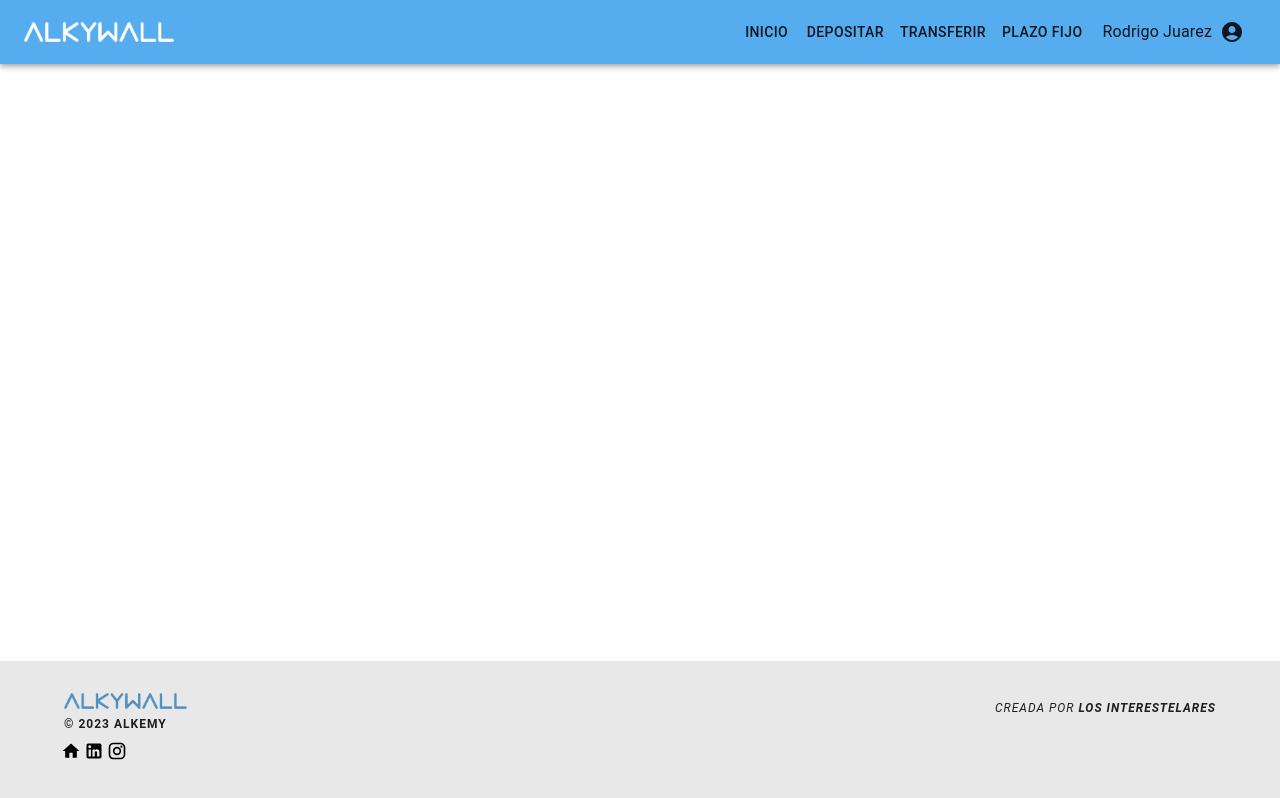
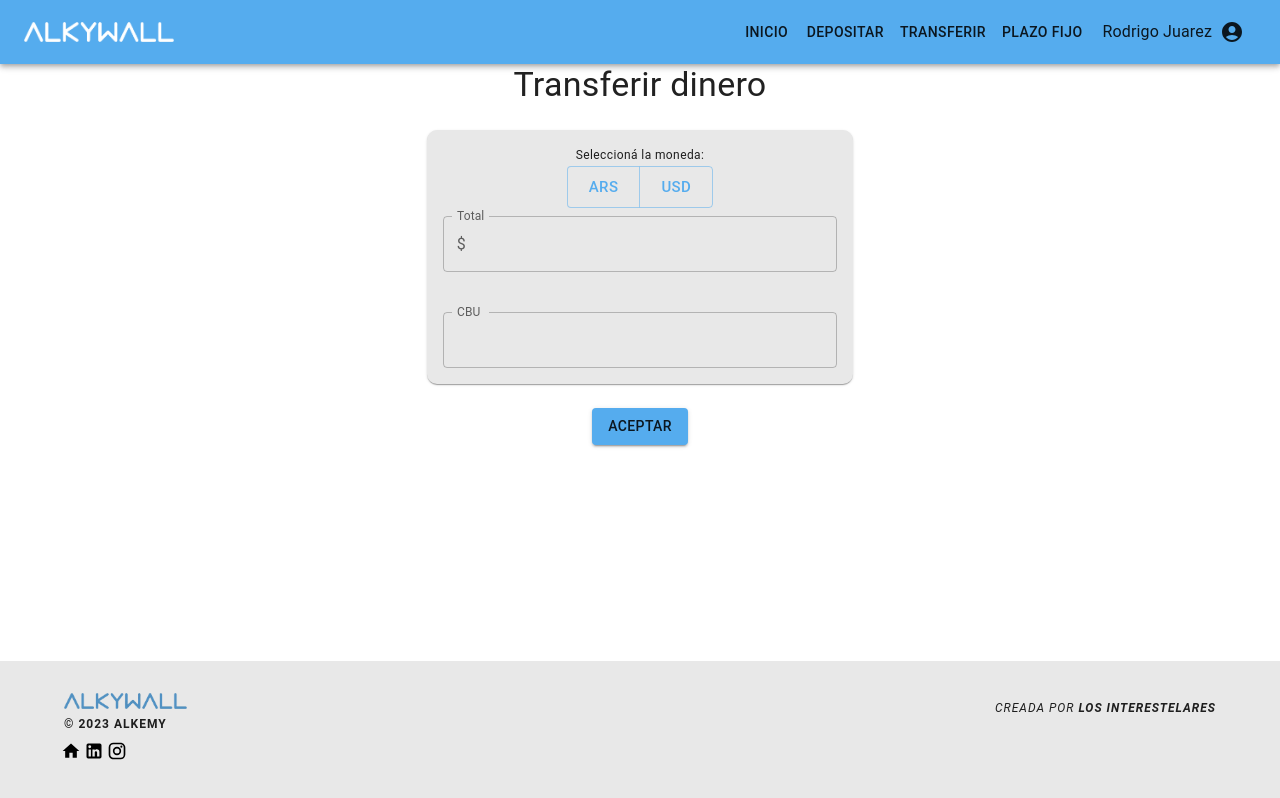
Before and after one commit to alkemyTech/BBVA-FS-W3-Front-T2, a React (Vite) app: page /transferir in a window 1280 px wide. Built offline with nearby package versions, Linux system fonts and the light colour scheme.

Commit message:
transaction

```diff
--- a/src/App.jsx
+++ b/src/App.jsx
@@ -7,6 +7,7 @@ import "./App.css";
 import RegisterForm from "./forms/RegisterForm.jsx";
 import Deposit from "./pages/Deposit/Deposit";
 import Profile from "./pages/Profile/Profile";
+import Transaction from "./pages/Transaction/Transaction";
 
 function App() {
   return (
@@ -19,7 +20,7 @@ function App() {
           <Route path="/mi-perfil" element={<Profile />}/>
           <Route path="/register" element={<RegisterForm/>} />
           <Route path="/depositar" element={<Deposit />} />
-          <Route path="/transferir" />
+          <Route path="/transferir" element={<Transaction/>}/>
           <Route path="/plazo-fijo" />
       </Routes>
       <Footer className="footer"/>
--- /dev/null
+++ b/src/pages/Transaction/Transaction.css
@@ -0,0 +1,22 @@
+#deposit-paper {
+    padding: 1em;
+    margin: 1.5em 0;
+    display: flex;
+    flex-direction: column;
+    gap: 0.5em;
+    text-align: center;
+    border-radius: 10px;
+  }
+
+  .error-input {
+    border-color: #f44336;
+    border-width: 1px;
+    border-style: solid;
+    border-radius: 4px;
+  }
+
+  @media (max-width: 600px) {
+    #deposit-paper {
+      border-radius: 0;
+    }
+  }
--- /dev/null
+++ b/src/pages/Transaction/Transaction.jsx
@@ -0,0 +1,169 @@
+import {
+  Box,
+  Typography,
+  Button,
+  ButtonGroup,
+  Grid,
+  Paper,
+  FormControl,
+  FormHelperText,
+  InputLabel,
+  InputAdornment,
+  OutlinedInput,
+} from "@mui/material";
+import { useFormik } from "formik";
+import { useTheme } from "@emotion/react";
+import "./Transaction.css";
+import * as yup from "yup";
+
+const Deposit = () => {
+  const theme = useTheme();
+
+  const inputValidation = yup.object().shape({
+    currency: yup.string().required("Campo requerido."),
+    amount: yup
+      .string()
+      .test("number", "Debes ingresar un número positivo.", (value) => {
+        return /^[0-9]+([.,]{1}[0-9]*)?$/.test(value);
+      })
+      .test("maxDecimals", "El número debe tener 2 decimales.", (value) => {
+        const decimalRegex = /^[0-9]+([.,][0-9]{2})?$/;
+        const invalidDecimalRegex = /^[0-9]+[.,]$/;
+
+        return decimalRegex.test(value) && !invalidDecimalRegex.test(value);
+      })
+      .required("Campo requerido."),
+  });
+
+  const {
+    values,
+    handleBlur,
+    errors,
+    handleChange,
+    handleSubmit,
+    setFieldValue,
+    touched,
+  } = useFormik({
+    initialValues: {
+      currency: "",
+      amount: "",
+    },
+    validationSchema: inputValidation,
+    onSubmit: (values) => {
+      console.log(values);
+      //aca puede ir la lógica de conexión con el back
+    },
+  });
+
+  return (
+    <main>
+      <Grid container justifyContent="center">
+        <Grid item xs={12} sx={{ display: "flex", justifyContent: "center" }}>
+          <Typography variant="h4">Transferir dinero</Typography>
+        </Grid>
+        <Grid item xs={12} sm={5} md={4}>
+          <form onSubmit={handleSubmit}>
+            <Paper
+              id="deposit-paper"
+              sx={{ backgroundColor: theme.palette.secondary.main }}
+            >
+              <Box>
+                <Typography variant="caption" display="block">
+                  Seleccioná la moneda:
+                </Typography>
+                <FormControl>
+                  <ButtonGroup
+                    size="large"
+                    name="currency"
+                    variant="outlined"
+                    className={
+                      errors.currency && touched.currency && "error-input"
+                    }
+                  >
+                    <Button
+                      key="ARS"
+                      value={values.currency}
+                      onClick={() => setFieldValue("currency", "ARS")}
+                      variant={
+                        values.currency === "ARS" ? "contained" : "outlined"
+                      }
+                    >
+                      ARS
+                    </Button>
+                    <Button
+                      key="USD"
+                      value={values.currency}
+                      onClick={() => setFieldValue("currency", "USD")}
+                      variant={
+                        values.currency === "USD" ? "contained" : "outlined"
+                      }
+                    >
+                      USD
+                    </Button>
+                  </ButtonGroup>
+                  {errors.currency && touched.currency && (
+                    <FormHelperText sx={{ color: "#f44336" }}>
+                      {errors.currency}
+                    </FormHelperText>
+                  )}
+                </FormControl>
+              </Box>
+              <Box sx={{ display: "flex" }}>
+                <FormControl fullWidth>
+                  <InputLabel htmlFor="input-amount">Total</InputLabel>
+                  <OutlinedInput
+                    id="input-amount"
+                    error={!!errors.amount && touched.amount}
+                    name="amount"
+                    value={values.amount}
+                    onChange={handleChange}
+                    onBlur={handleBlur}
+                    startAdornment={
+                      <InputAdornment position="start">$</InputAdornment>
+                    }
+                    label="Total"
+                  />
+                  {errors.amount && touched.amount && (
+                    <FormHelperText sx={{ color: "#f44336" }}>
+                      {errors.amount}
+                    </FormHelperText>
+                  )}
+                </FormControl>
+              </Box>
+              <br />
+              <Box sx={{ display: "flex" }}>
+                <FormControl fullWidth>
+                  <InputLabel htmlFor="input-cbu">CBU</InputLabel>
+                  <OutlinedInput
+                    id="input-cbu"
+                    error={!!errors.cbu && touched.cbu}
+                    name="cbu"
+                    value={values.cbu}
+                    onChange={handleChange}
+                    onBlur={handleBlur}
+                    startAdornment={
+                      <InputAdornment position="start"></InputAdornment>
+                    }
+                    label="Total"
+                  />
+                  {errors.cbu && touched.cbu && (
+                    <FormHelperText sx={{ color: "#f44336" }}>
+                      {errors.cbu}
+                    </FormHelperText>
+                  )}
+                </FormControl>
+              </Box>
+            </Paper>
+            <Box sx={{ textAlign: "center" }}>
+              <Button variant="contained" type="submit">
+                Aceptar
+              </Button>
+            </Box>
+          </form>
+        </Grid>
+      </Grid>
+    </main>
+  );
+};
+
+export default Deposit;
```
